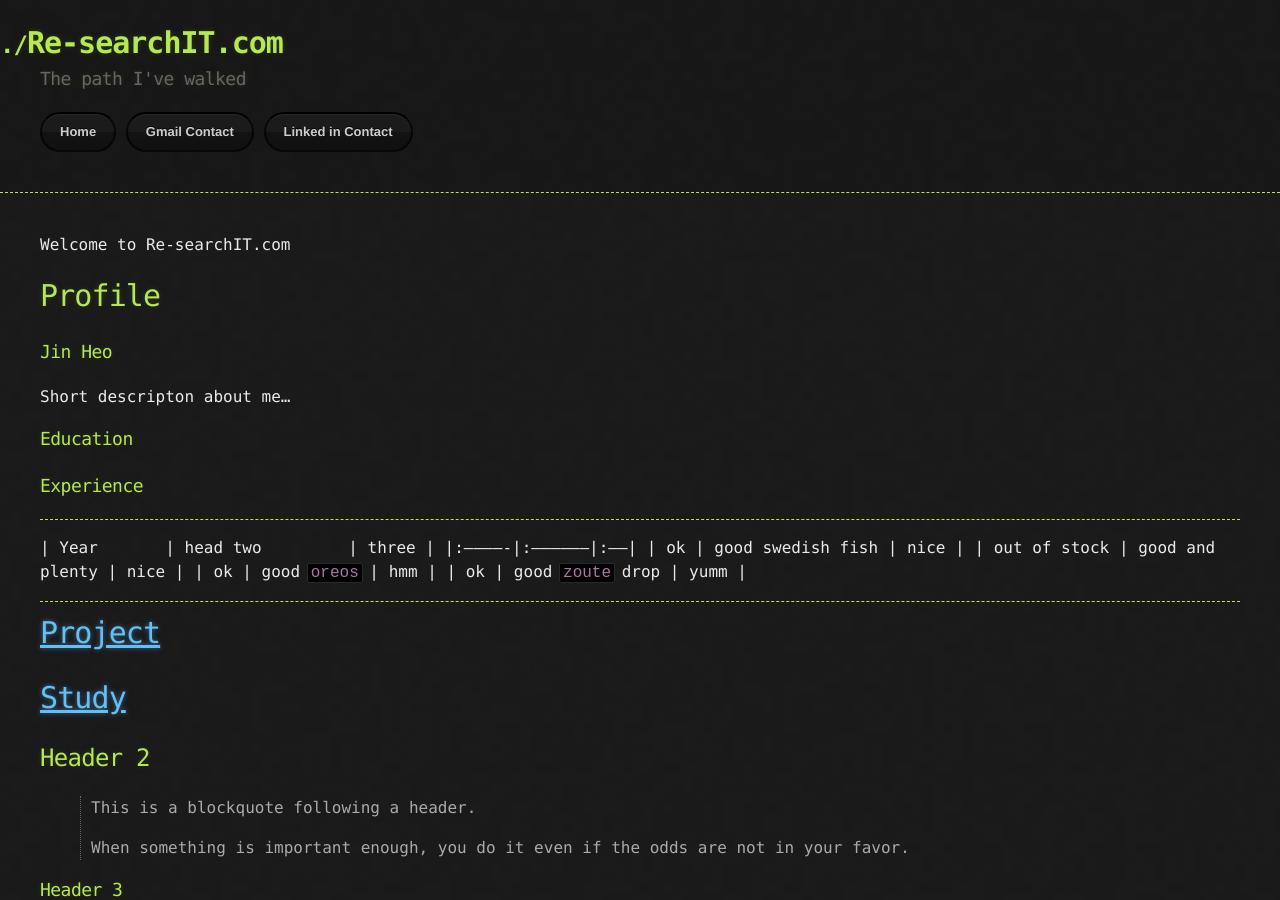
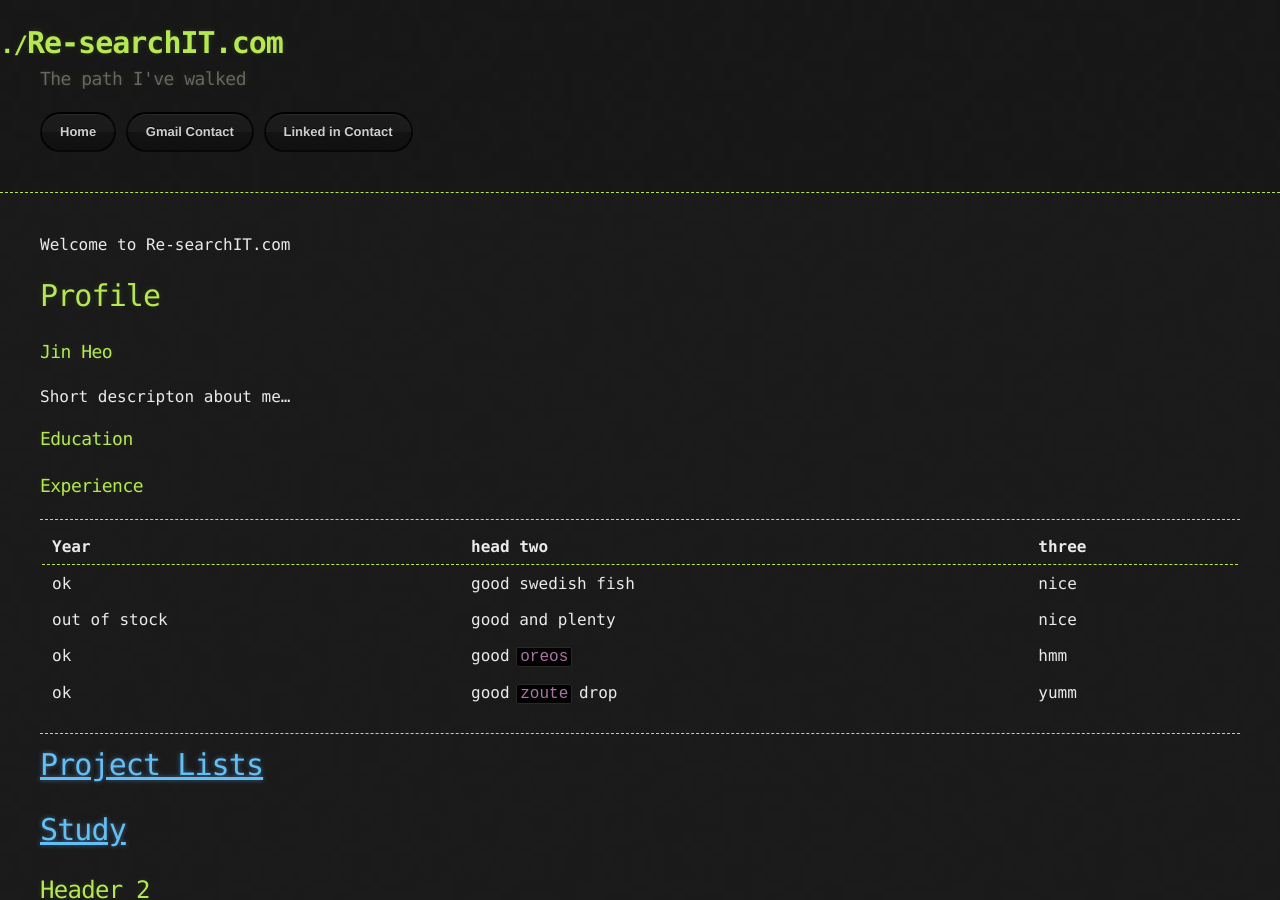
Before and after one commit to celindacain25/jin993.github.io, a Jekyll site: the page built from index.md, in a window 1280 px wide and 900 px high. Built offline with Jekyll 4.4.1, drawn with Linux system fonts in a browser that asks for light colours.

Commit message:
Update index.md

```diff
--- a/index.md
+++ b/index.md
@@ -13,17 +13,20 @@ Short descripton about me...
 ### Experience
 
 * * *
+
 | Year         | head two          | three |
 |:-------------|:------------------|:------|
 | ok           | good swedish fish | nice  |
 | out of stock | good and plenty   | nice  |
 | ok           | good `oreos`      | hmm   |
 | ok           | good `zoute` drop | yumm  |
+
 * * *
 
-# [Project](_about/project)
 
-# [Study](_about/study)
+# [Project Lists](_projects/projects)
+
+# [Study](_study/study)
 
 
 
```
